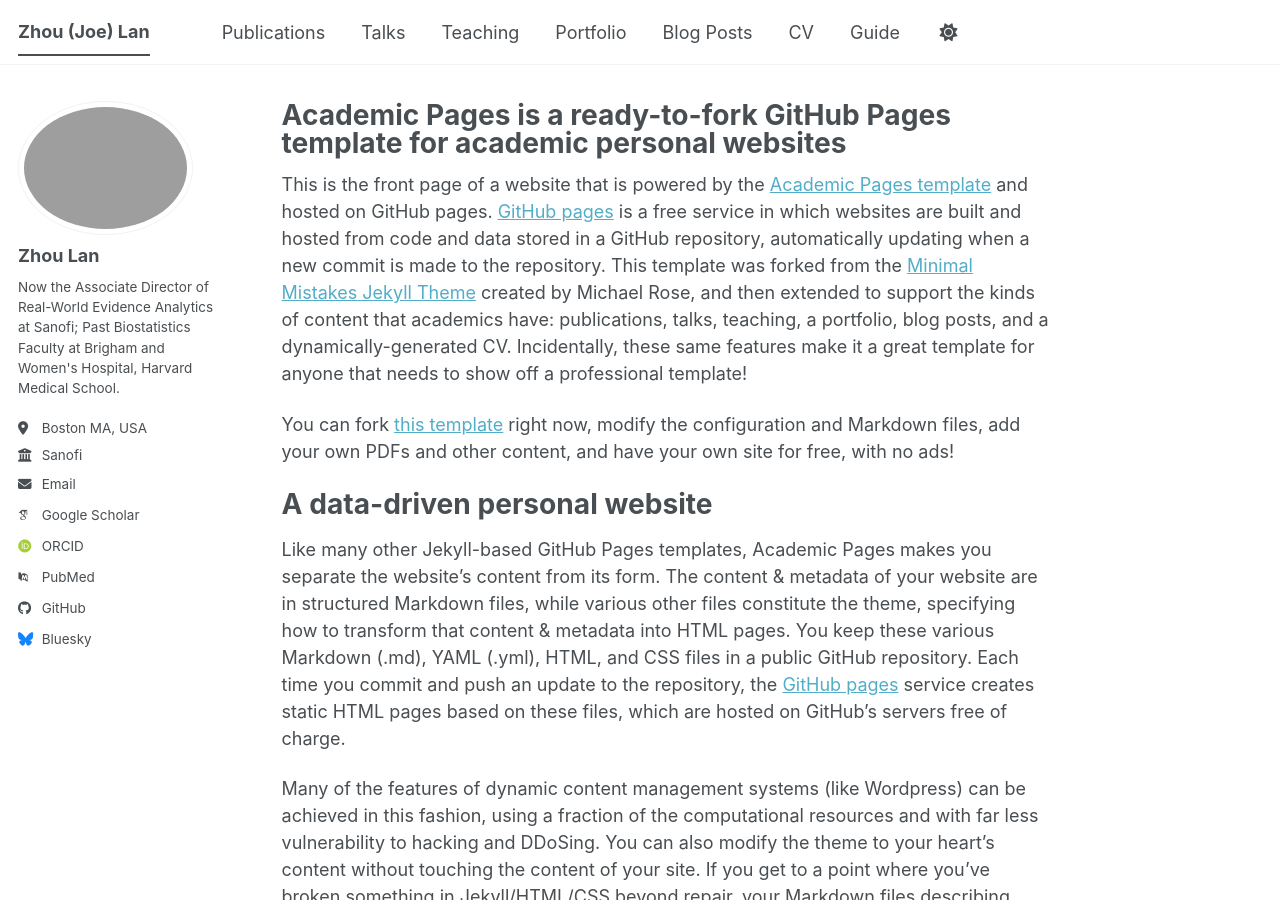
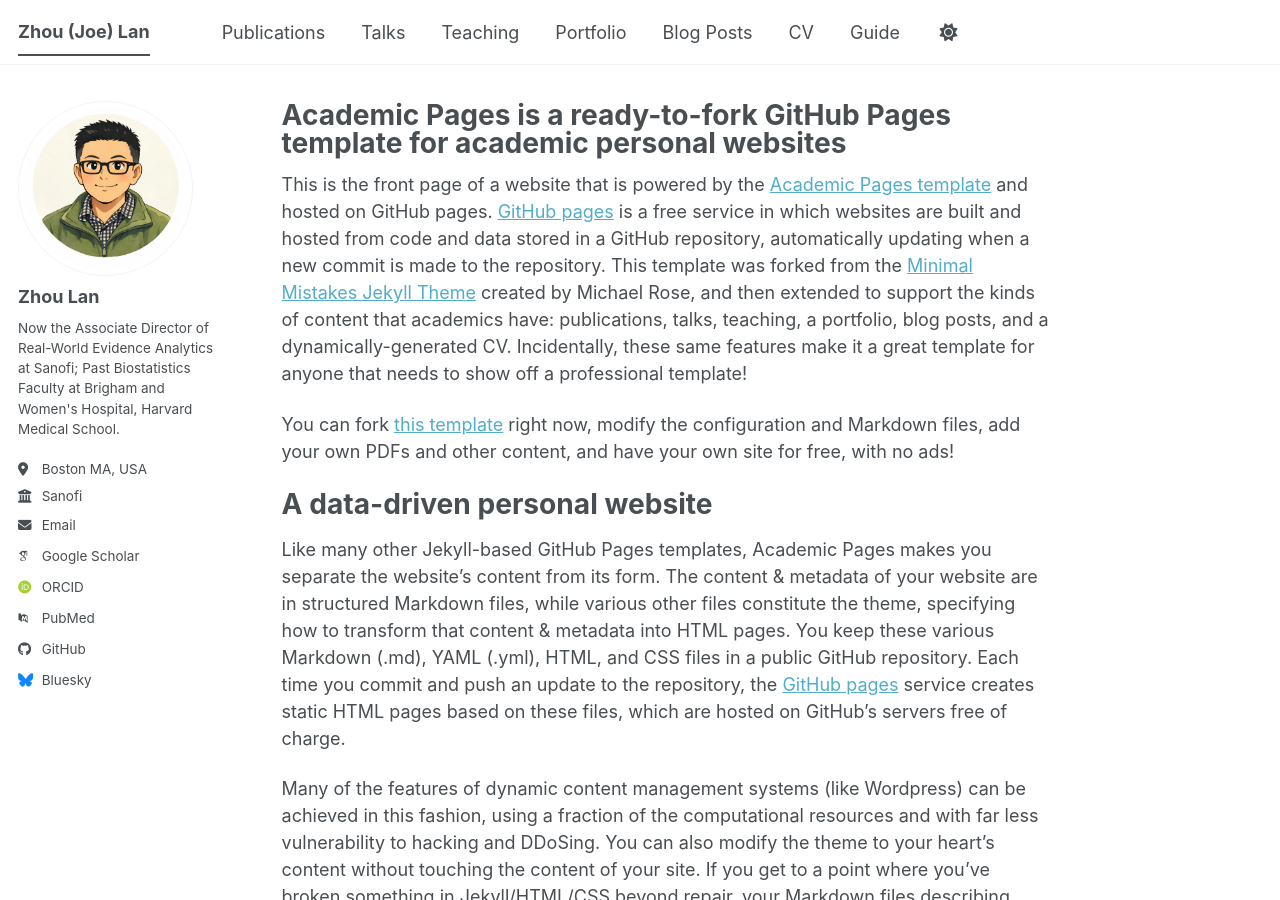
Before and after one commit to lanzhouBWH/lanzhoubwh.github.io, a Jekyll site: the page built from _pages/about.md, in a window 1280 px wide and 900 px high. Built offline with Jekyll 4.4.1, drawn with Linux system fonts in a browser that asks for light colours; some web fonts are replaced; a script bundle is joined from its source files by our own code; library files that are not in the unit come from our copies.

Commit message:
Update _config.yml

```diff
--- a/_config.yml
+++ b/_config.yml
@@ -23,7 +23,7 @@
 #               Additional customization can be done by editing /_includes/author-profile.html
 author:
   # Biographic information
-  avatar           : "image.png"
+  avatar           : "profile.png"
   name             : "Zhou Lan"
   pronouns         : # example: "she/her"
   bio              : "Now the Associate Director of Real-World Evidence Analytics at Sanofi; Past Biostatistics Faculty at Brigham and Women's Hospital, Harvard Medical School."
```
